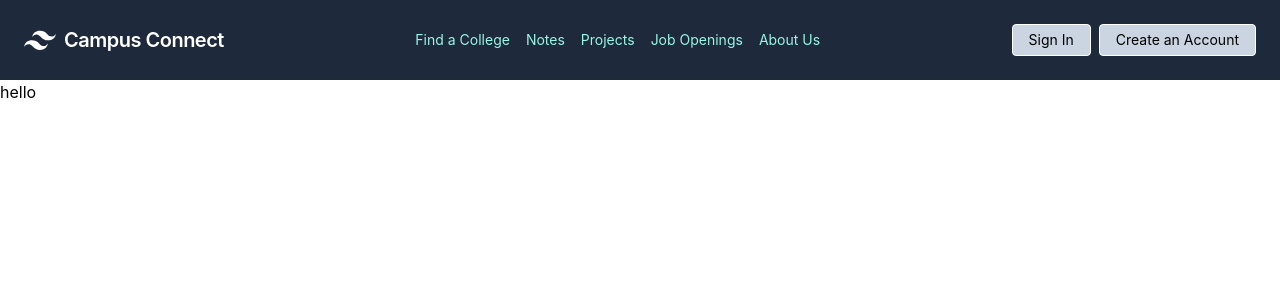
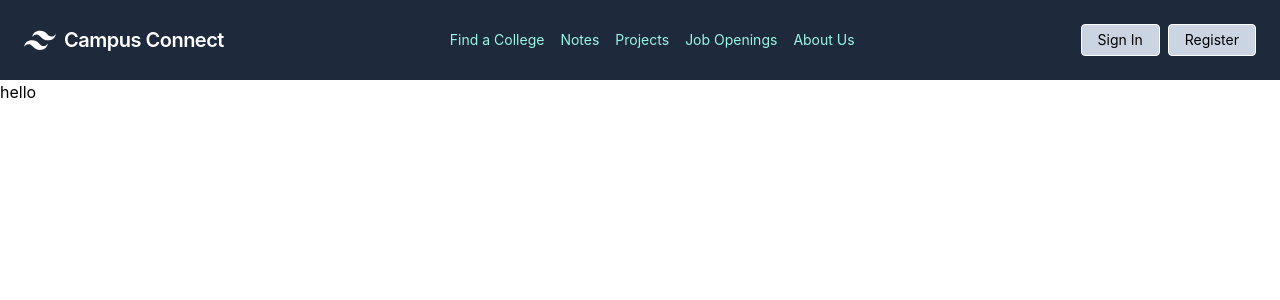
Before and after one commit to venom-2/CampusConnect, a React (Create React App) app in the folder campusconnect/: page / in a window 1280 px wide. Shown: the top 300 px of the page. Built offline with nearby package versions, Linux system fonts and the light colour scheme.

Commit message:
responsiveness improved

```diff
--- a/campusconnect/src/components/Navbar.js
+++ b/campusconnect/src/components/Navbar.js
@@ -29,7 +29,7 @@ const Navbar = () => {
                         <div
                             class="fixed top-0 right-0 z-40 h-full w-[75%] translate-x-full overflow-y-auto overscroll-y-none transition duration-500 peer-checked:translate-x-0"
                         >
-                            <div class="float-right min-h-full max-w-[85%] md:w-[45%] bg-slate-800 px-6 pt-12 shadow-2xl">
+                            <div class="float-right min-h-full w-[50%] md:w-[50%] max-[640px]:w-[65%] bg-slate-800 px-6 pt-12 shadow-2xl">
                                 <menu>
                                     <li><Link to="/" class="text-white">Home</Link></li>
                                     <li><Link to="/findcollege" class="text-white">Find a College</Link></li>
@@ -37,12 +37,12 @@ const Navbar = () => {
                                     <li><Link to="/projects" class="text-white">Projects</Link></li>
                                     <li><Link to="/jobopenings" class="text-white">Job Openings</Link></li>
                                     <li><Link to="/jobopenings" class="text-white">About Us</Link></li>
-                                    <div class="flex">
+                                    <div class="flex max-[390px]:flex-col">
                                         <div>
-                                            <Link to="/signin" class="inline-block flex-auto text-sm px-2 py-2 mr-2 leading-none border rounded text-black border-white hover:border-transparent hover:text-slate-950 bg-slate-300 hover:bg-slate-400 mt-4 lg:mt-0">Sign In</Link>
+                                            <Link to="/signin" class="inline-block flex-auto text-sm px-2 py-2 mr-2 max-[390px]:flex-none leading-none border rounded text-black border-white hover:border-transparent hover:text-slate-950 bg-slate-300 hover:bg-slate-400 mt-4 lg:mt-0">Sign In</Link>
                                         </div>
                                         <div>
-                                            <Link to="/register" class="inline-block flex-auto text-sm px-2 py-2 leading-none border rounded text-black border-white hover:border-transparent hover:text-slate-950 bg-slate-300 hover:bg-slate-400 mt-4 lg:mt-0">Create an Account</Link>
+                                            <Link to="/register" class="inline-block flex-auto text-sm px-2 py-2 max-[390px]:flex-none leading-none border rounded text-black border-white hover:border-transparent hover:text-slate-950 bg-slate-300 hover:bg-slate-400 mt-4 lg:mt-0">Register</Link>
                                         </div>
                                     </div>
                                 </menu>
@@ -72,7 +72,7 @@ const Navbar = () => {
                         <Link to="/signin" class="inline-block text-sm px-4 py-2 leading-none border rounded text-black border-white hover:border-transparent hover:text-slate-950 bg-slate-300 hover:bg-slate-400 mt-4 lg:mt-0 mx-2">Sign In</Link>
                     </div>
                     <div>
-                        <Link to="/register" class="inline-block text-sm px-4 py-2 leading-none border rounded text-black border-white hover:border-transparent hover:text-slate-950 bg-slate-300 hover:bg-slate-400 mt-4 lg:mt-0">Create an Account</Link>
+                        <Link to="/register" class="inline-block text-sm px-4 py-2 leading-none border rounded text-black border-white hover:border-transparent hover:text-slate-950 bg-slate-300 hover:bg-slate-400 mt-4 lg:mt-0">Register</Link>
                     </div>
                 </div>
             </nav>
```
